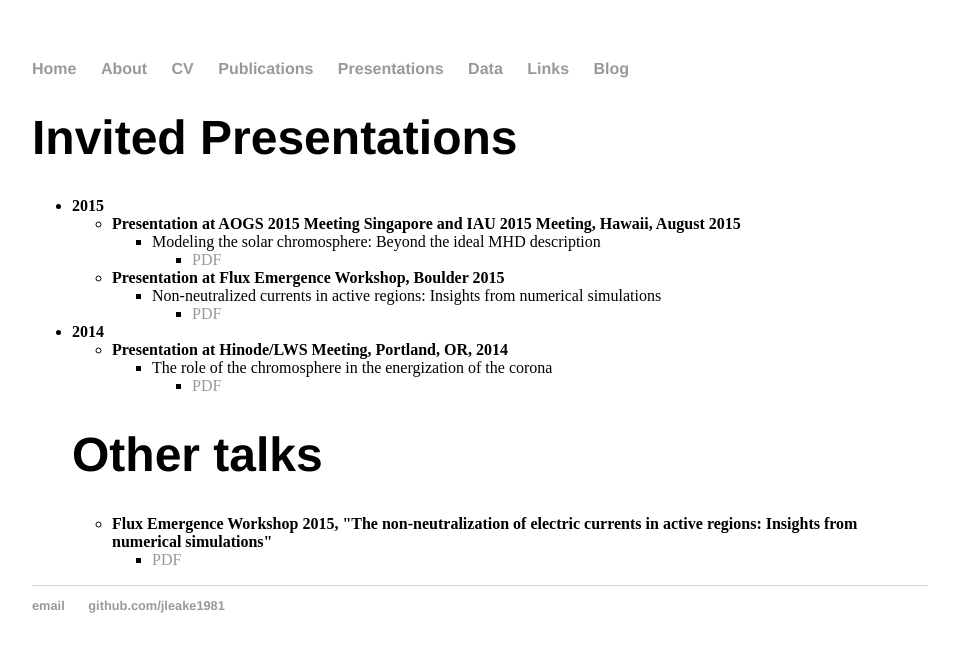
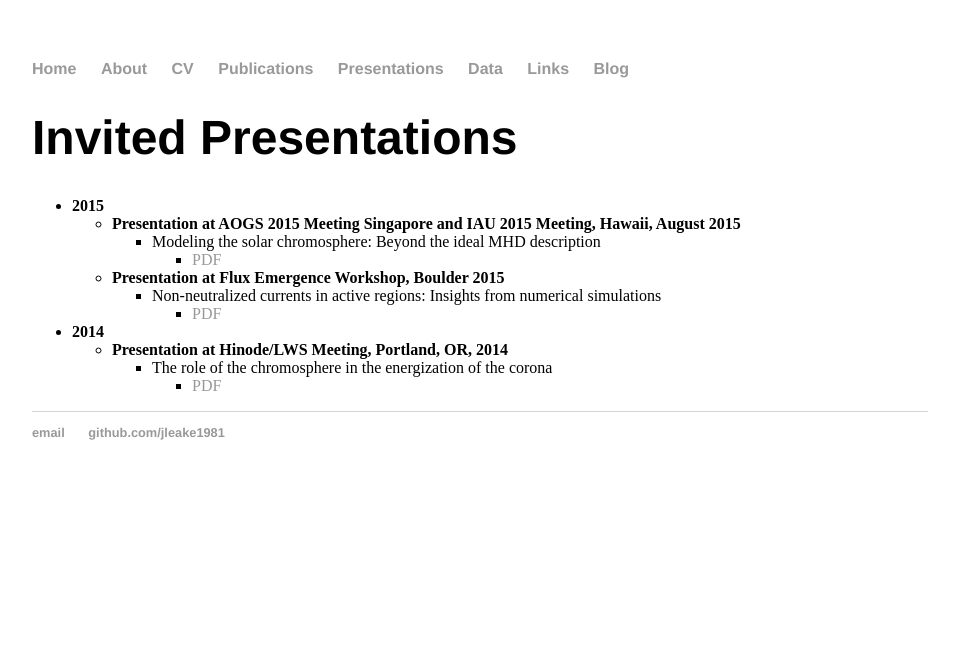
Before and after one commit to jleake1981/jleake1981.github.io, a Jekyll site: the page built from presentations/index.html, in a window 1280 px wide. Shown: the top 652 px of the page, without its empty margins (160-1119 px from the left). Built offline with Jekyll 4.4.1, drawn with Linux system fonts in a browser that asks for light colours.

Commit message:
Changed talks/index

```diff
--- a/presentations/index.html
+++ b/presentations/index.html
@@ -32,11 +32,4 @@ title: James Leake, Astrophysicist
                         </ul>
                 </ul>
           </ul>
-	<h1> Other talks </h1>
-	<ul>
-		<li>  <strong> Flux Emergence Workshop 2015, "The non-neutralization of electric currents in active regions: Insights from numerical simulations" </strong>
-		<ul>
-			<li><a href="Leake_FEW_new.pdf" target="_blank">PDF</a></li>
- 		</ul></li>
-	</ul>
 </div><!-- /.blurb -->
```
